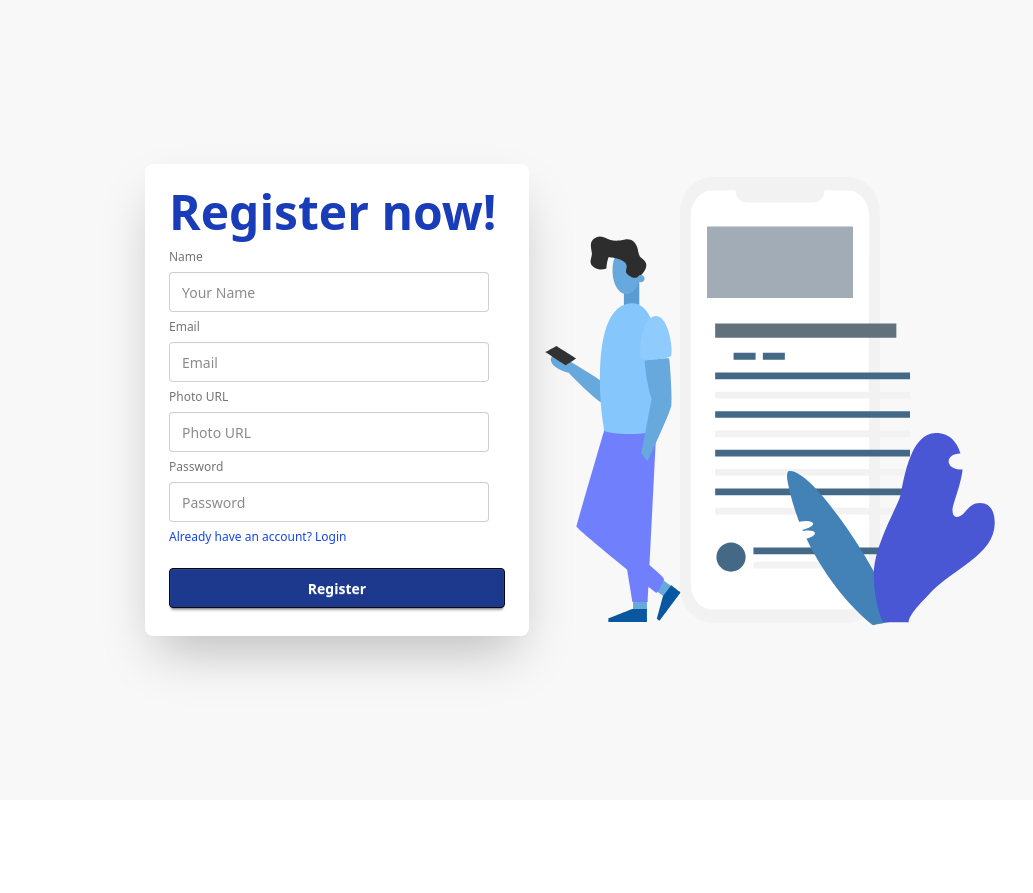
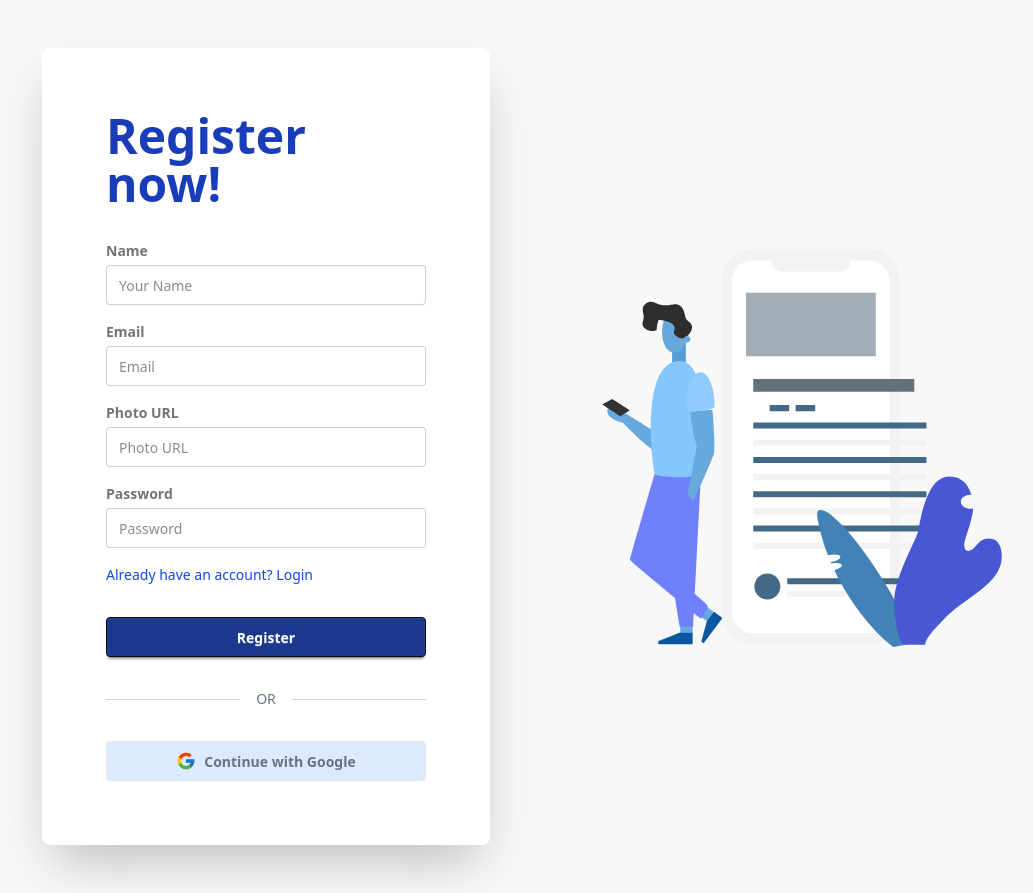
Before and after one commit to sanary-62/WhereIsIt-Client, a React (Vite) app: page /register in a window 1280 px wide. Shown: the whole page, without its empty margins (70-1103 px from the left). Before the commit the page ends 800 px from the top, so only its background shows below. Built offline with nearby package versions, Linux system fonts and the light colour scheme; no server answers.

Commit message:
polish login

```diff
--- a/src/pages/Login/Login.jsx
+++ b/src/pages/Login/Login.jsx
@@ -52,10 +52,10 @@ const Login = () => {
     <div className="hero bg-base-200 min-h-screen px-4">
       <div className="hero-content flex flex-col lg:flex-row-reverse items-center gap-6">
         <div
+  className="hidden sm:flex"
   style={{
     width: "100%",
     maxWidth: "650px",
-            display: "flex",
     justifyContent: "center",
     alignItems: "center",
   }}
@@ -70,6 +70,7 @@ const Login = () => {
     loop={true}
   />
 </div>
+
 
         <div className="card bg-base-100 w-full max-w-sm shrink-0 shadow-2xl">
           <div className="card-body">
--- a/src/pages/Register/Register.jsx
+++ b/src/pages/Register/Register.jsx
@@ -1,15 +1,17 @@
 import React, { useContext } from "react";
 import { toast } from "react-hot-toast";
 import Swal from "sweetalert2";
-import { Link } from "react-router-dom";
+import { Link, useNavigate } from "react-router-dom";
 import Lottie from "lottie-react";
-import { useNavigate } from "react-router-dom";
+import { FcGoogle } from "react-icons/fc";
 
 import registerLottie from "../../assets/Lotties/Register.json";
 import { AuthContext } from "../../contexts/AuthContext/AuthProvider";
+
 const Register = () => {
-  const { createUser } = useContext(AuthContext);
+  const { createUser, loginWithGoogle } = useContext(AuthContext);
   const navigate = useNavigate();
+
   const handleRegister = (e) => {
     e.preventDefault();
     const form = e.target;
@@ -64,68 +66,133 @@ const Register = () => {
       });
   };
 
+  const handleGoogleLogin = () => {
+    loginWithGoogle()
+      .then(async (result) => {
+        const user = result.user;
+        const token = await user.getIdToken();
+
+        localStorage.setItem("accessToken", token);
+
+        console.log("Logged in with Google, token:", token);
+        navigate("/");
+      })
+      .catch((error) => {
+        console.error("Google Login Error:", error);
+        toast.error("Google login failed: " + error.message);
+      });
+  };
+
   return (
-    <div className="hero bg-base-200 min-h-screen">
-      <div className="hero-content flex-col lg:flex-row-reverse">
-        <div className="text-center lg:text-left">
+    <div className="hero bg-base-200 min-h-screen py-8 px-4 sm:px-6 lg:px-8">
+      <div className="hero-content flex flex-col lg:flex-row-reverse items-center max-w-7xl mx-auto w-full">
+        <div className="w-full lg:w-1/2 mb-8 lg:mb-0 hidden sm:flex justify-center">
   <Lottie
-            style={{ width: "450px" }}
+    className="w-full max-w-[450px] sm:max-w-[350px] md:max-w-[400px]"
     animationData={registerLottie}
     loop={true}
-          ></Lottie>
+  />
 </div>
-        <div className="card bg-base-100 w-full max-w-sm shrink-0 shadow-2xl">
+
+        <div className="card bg-base-100 w-full max-w-md shadow-2xl p-6 sm:p-10 rounded-lg">
           <div className="card-body">
-            <h1 className="text-5xl font-bold text-blue-800">Register now!</h1>
-            <form onSubmit={handleRegister}>
-              <fieldset className="fieldset">
-                <label className="label">Name</label>
+            <h1 className="text-4xl sm:text-5xl font-bold text-blue-800 mb-6 text-center lg:text-left">
+              Register now!
+            </h1>
+            <form onSubmit={handleRegister} className="space-y-4">
+              <div>
+                <label className="label block mb-1 font-semibold" htmlFor="name">
+                  Name
+                </label>
                 <input
                   type="text"
                   name="name"
-                  className="input"
+                  id="name"
+                  className="input input-bordered w-full"
                   placeholder="Your Name"
                   required
                 />
+              </div>
 
-                <label className="label">Email</label>
+              <div>
+                <label className="label block mb-1 font-semibold" htmlFor="email">
+                  Email
+                </label>
                 <input
                   type="email"
                   name="email"
-                  className="input"
+                  id="email"
+                  className="input input-bordered w-full"
                   placeholder="Email"
                   required
                 />
+              </div>
 
-                <label className="label">Photo URL</label>
+              <div>
+                <label
+                  className="label block mb-1 font-semibold"
+                  htmlFor="photoURL"
+                >
+                  Photo URL
+                </label>
                 <input
                   type="text"
                   name="photoURL"
-                  className="input"
+                  id="photoURL"
+                  className="input input-bordered w-full"
                   placeholder="Photo URL"
                   required
                 />
+              </div>
 
-                <label className="label">Password</label>
+              <div>
+                <label
+                  className="label block mb-1 font-semibold"
+                  htmlFor="password"
+                >
+                  Password
+                </label>
                 <input
                   type="password"
                   name="password"
-                  className="input"
+                  id="password"
+                  className="input input-bordered w-full"
                   placeholder="Password"
                   required
                 />
+              </div>
 
               <div>
-                  <Link to="/login" className="link link-hover text-blue-700">
+                <Link
+                  to="/login"
+                  className="link link-hover text-blue-700 text-sm"
+                >
                   Already have an account? Login
                 </Link>
               </div>
 
-                <button className="btn btn-neutral mt-4 bg-blue-900 text-white">
+              <button
+                type="submit"
+                className="btn btn-neutral w-full mt-4 bg-blue-900 text-white"
+              >
                 Register
               </button>
-              </fieldset>
             </form>
+
+            <div className="flex items-center gap-4 my-6">
+              <hr className="flex-grow border-gray-300" />
+              <span className="text-gray-500 text-sm">OR</span>
+              <hr className="flex-grow border-gray-300" />
+            </div>
+
+            <button
+              onClick={handleGoogleLogin}
+              type="button"
+              className="btn bg-blue-100 w-full flex items-center justify-center gap-2 text-gray-500"
+            >
+              <FcGoogle className="text-xl" />
+              Continue with Google
+            </button>
           </div>
         </div>
       </div>
```
Lines whose indentation alone changed are shown as unchanged.
